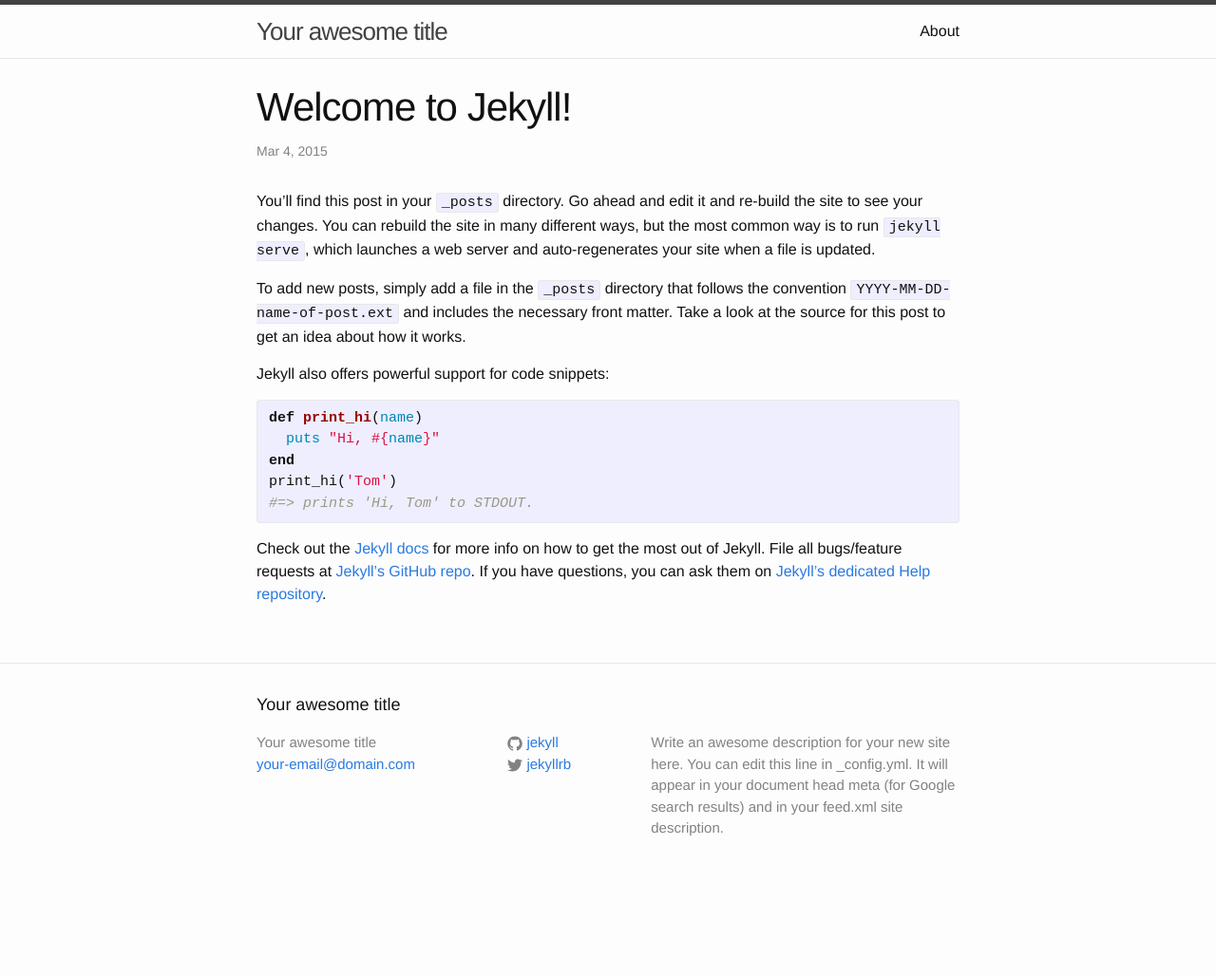
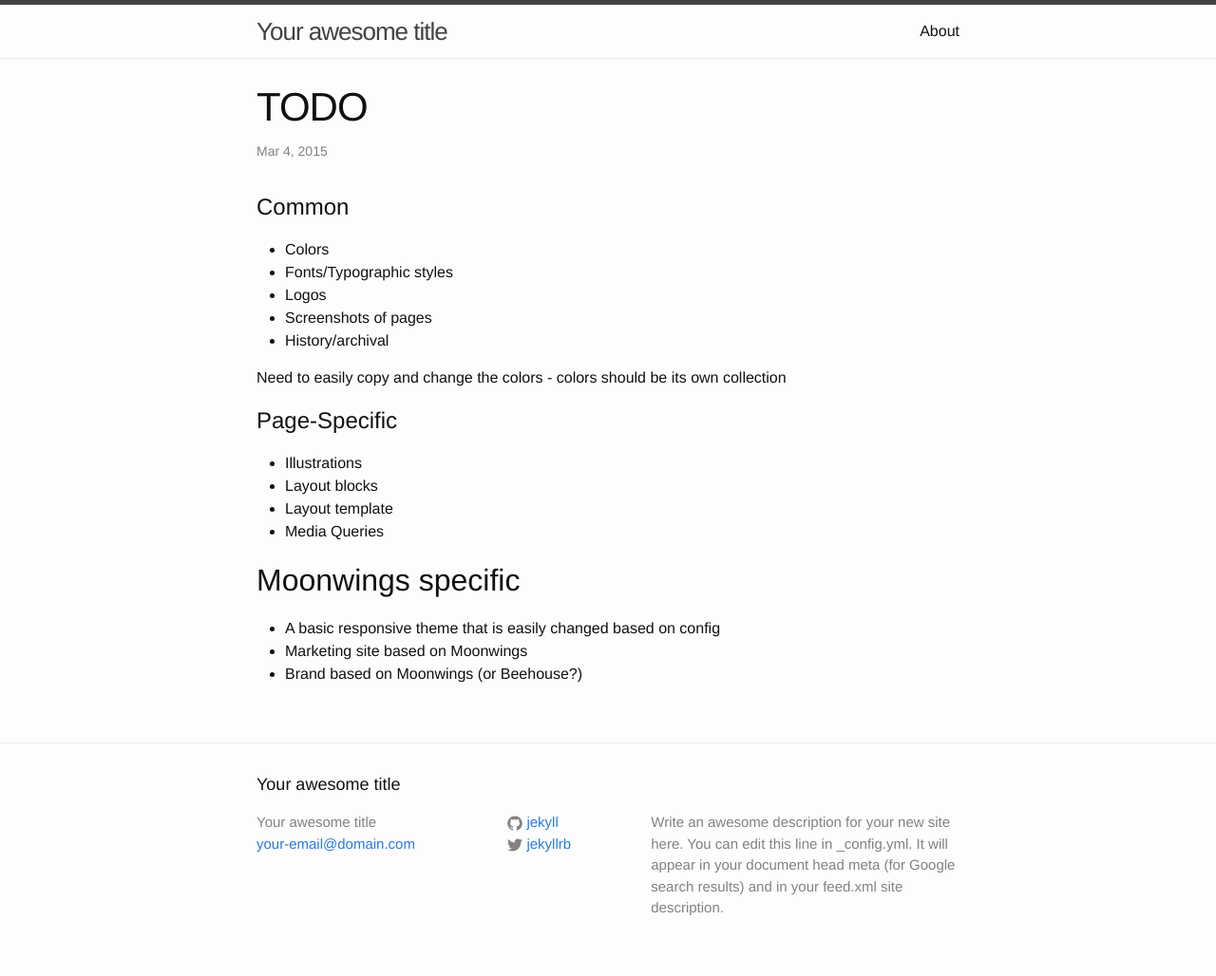
Before and after one commit to grungerabbit/moonwings, a Jekyll site: the page built from _posts/2015-03-04-welcome-to-jekyll.markdown, in a window 1280 px wide. Shown: the whole page at 95% size. Built offline with Jekyll 4.4.1, drawn with Linux system fonts in a browser that asks for light colours; before the commit the page ends 944 px from its top, so only the background shows below that.

Commit message:
start  TODO post

```diff
--- a/_posts/2015-03-04-welcome-to-jekyll.markdown
+++ b/_posts/2015-03-04-welcome-to-jekyll.markdown
@@ -1,25 +1,29 @@
 ---
 layout: post
-title:  "Welcome to Jekyll!"
+title:  "TODO"
 date:   2015-03-04 18:57:59
-categories: jekyll update
+categories: moonwings meta
 ---
-You’ll find this post in your `_posts` directory. Go ahead and edit it and re-build the site to see your changes. You can rebuild the site in many different ways, but the most common way is to run `jekyll serve`, which launches a web server and auto-regenerates your site when a file is updated.
 
-To add new posts, simply add a file in the `_posts` directory that follows the convention `YYYY-MM-DD-name-of-post.ext` and includes the necessary front matter. Take a look at the source for this post to get an idea about how it works.
+# Common
 
-Jekyll also offers powerful support for code snippets:
+- Colors
+- Fonts/Typographic styles
+- Logos
+- Screenshots of pages
+- History/archival
 
-{% highlight ruby %}
-def print_hi(name)
-  puts "Hi, #{name}"
-end
-print_hi('Tom')
-#=> prints 'Hi, Tom' to STDOUT.
-{% endhighlight %}
+Need to easily copy and change the colors - colors should be its own collection
 
-Check out the [Jekyll docs][jekyll] for more info on how to get the most out of Jekyll. File all bugs/feature requests at [Jekyll’s GitHub repo][jekyll-gh]. If you have questions, you can ask them on [Jekyll’s dedicated Help repository][jekyll-help].
+# Page-Specific
 
-[jekyll]:      http://jekyllrb.com
-[jekyll-gh]:   https://github.com/jekyll/jekyll
-[jekyll-help]: https://github.com/jekyll/jekyll-help
+- Illustrations
+- Layout blocks
+- Layout template
+- Media Queries
+
+## Moonwings specific
+
+- A basic responsive theme that is easily changed based on config
+- Marketing site based on Moonwings
+- Brand based on Moonwings (or Beehouse?)
```
